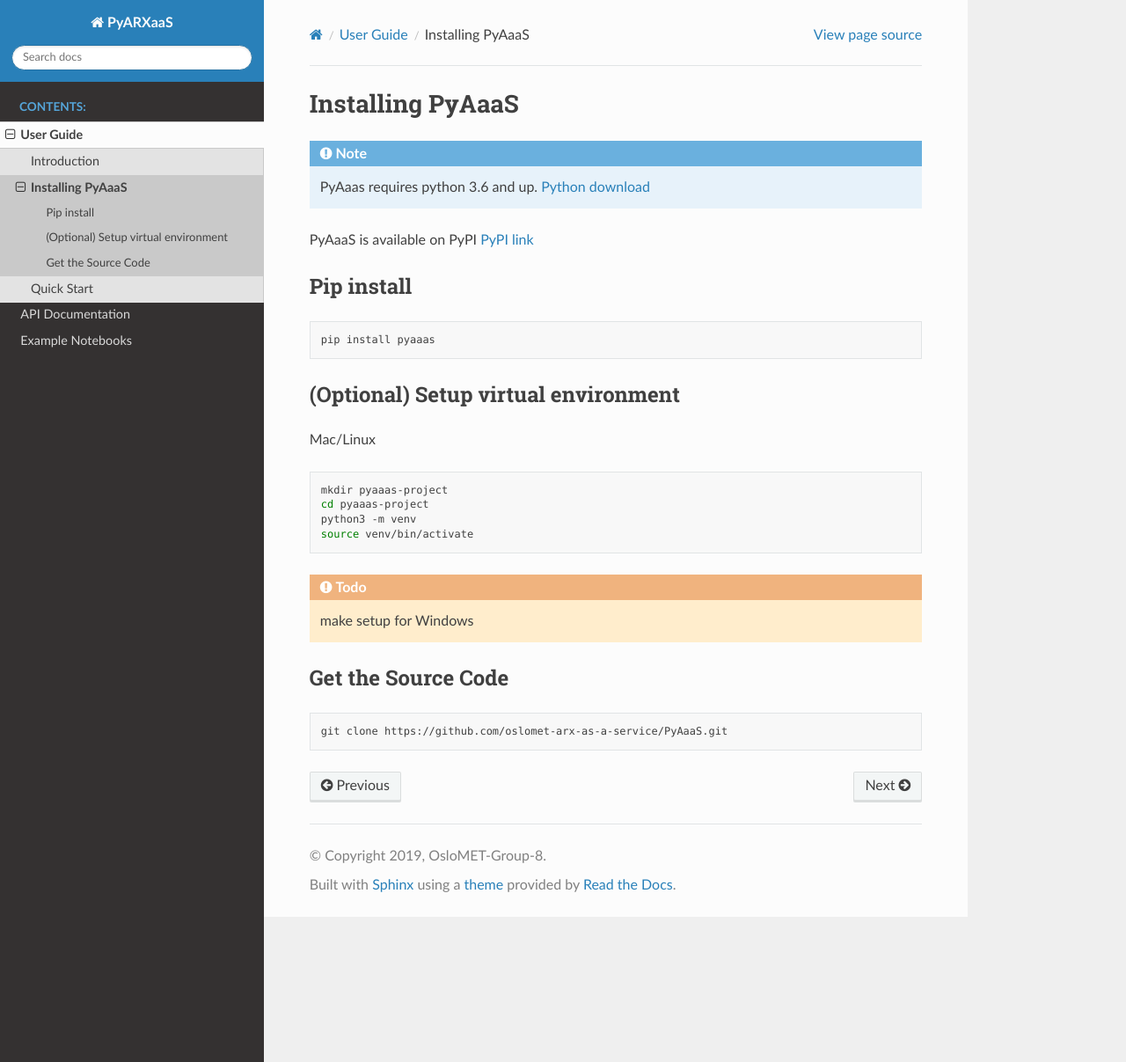
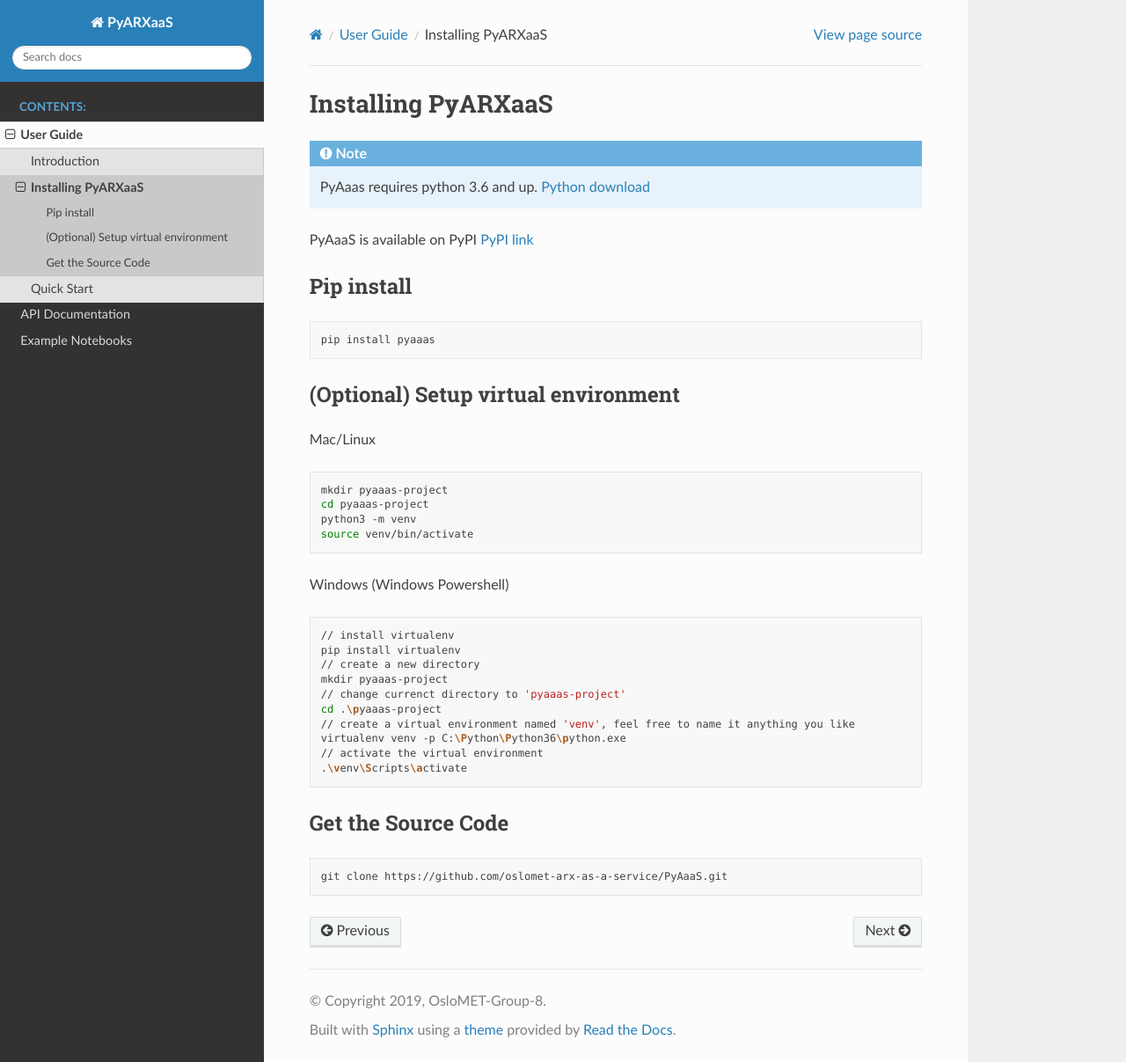
Before and after one commit to navikt/pyarxaas, a Sphinx documentation site: the page built from docs/user-guide/installation.rst, in a window 1280 px wide and 1207 px high. Shown: the whole window at 88% size. Built offline with Sphinx 7.4.7 and the Read the Docs theme 2.0.0, drawn with Linux system fonts in a browser that asks for light colours; formulas are drawn with MathJax 3.

Commit message:
REFACTOR api documentaion of aaas to arxaas

```diff
--- a/docs/user-guide/installation.rst
+++ b/docs/user-guide/installation.rst
@@ -1,4 +1,4 @@
-Installing PyAaaS
+Installing PyARXaaS
 ==================================
 
 .. note:: PyAaas requires python 3.6 and up. `Python download <https://www.python.org/downloads/>`_
@@ -25,7 +25,20 @@
     python3 -m venv
     source venv/bin/activate
 
-.. todo:: make setup for Windows
+Windows (Windows Powershell)
+
+.. code-block:: bash
+
+    // install virtualenv
+    pip install virtualenv
+    // create a new directory
+    mkdir pyaaas-project
+    // change currenct directory to 'pyaaas-project'
+    cd .\pyaaas-project
+    // create a virtual environment named 'venv', feel free to name it anything you like
+    virtualenv venv -p C:\Python\Python36\python.exe
+    // activate the virtual environment
+    .\venv\Scripts\activate
 
 Get the Source Code
 -------------------
```
